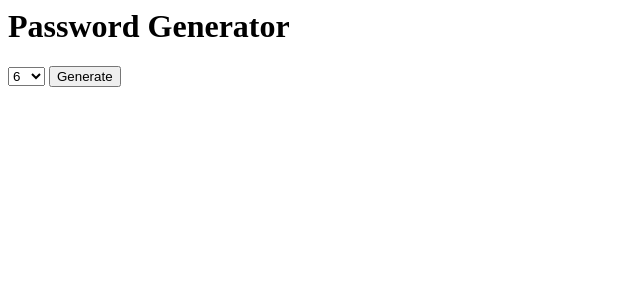
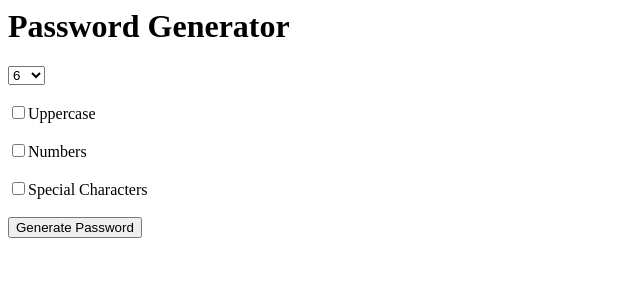
Before and after one commit to softnotch/password_generator, a Django app: page / in a window 1280 px wide. Shown: the top 300 px of the page, without its empty margins (0-640 px from the left). Run offline with Django 3.2, Linux system fonts and the light colour scheme.

Commit message:
feat: other form elements added

```diff
--- a/pg/generator/templates/generator/home.html
+++ b/pg/generator/templates/generator/home.html
@@ -13,8 +13,18 @@
         <option value="13">13</option>
         <option value="14">14</option>
     </select>
-
-    <input type="submit" value="Generate">
+    <br>
+    <br>
+    <input type="checkbox" name="uppercase" id="">Uppercase
+    <br>
+    <br>
+    <input type="checkbox" name="numbers" id="">Numbers
+    <br>
+    <br>
+    <input type="checkbox" name="special" id="">Special Characters
+    <br>
+    <br>
+    <input type="submit" value="Generate Password">
 
 
 
```
